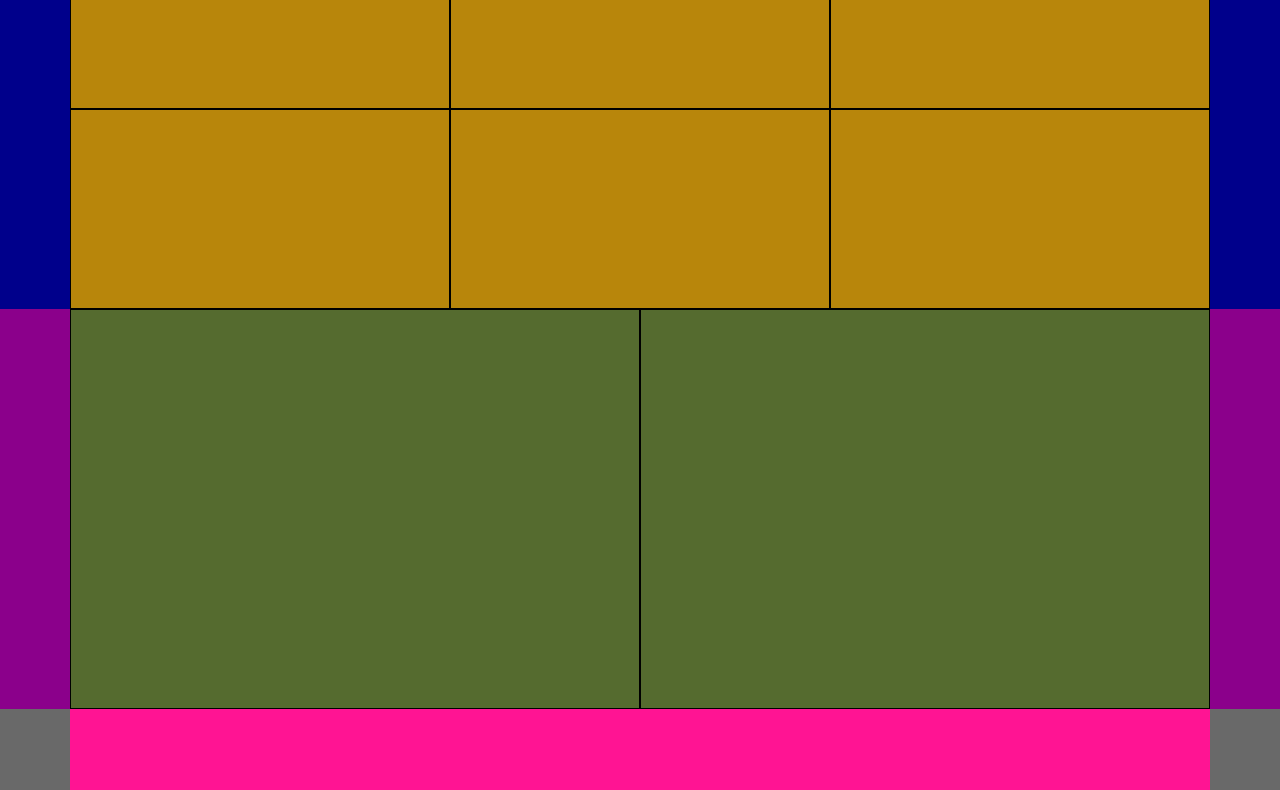
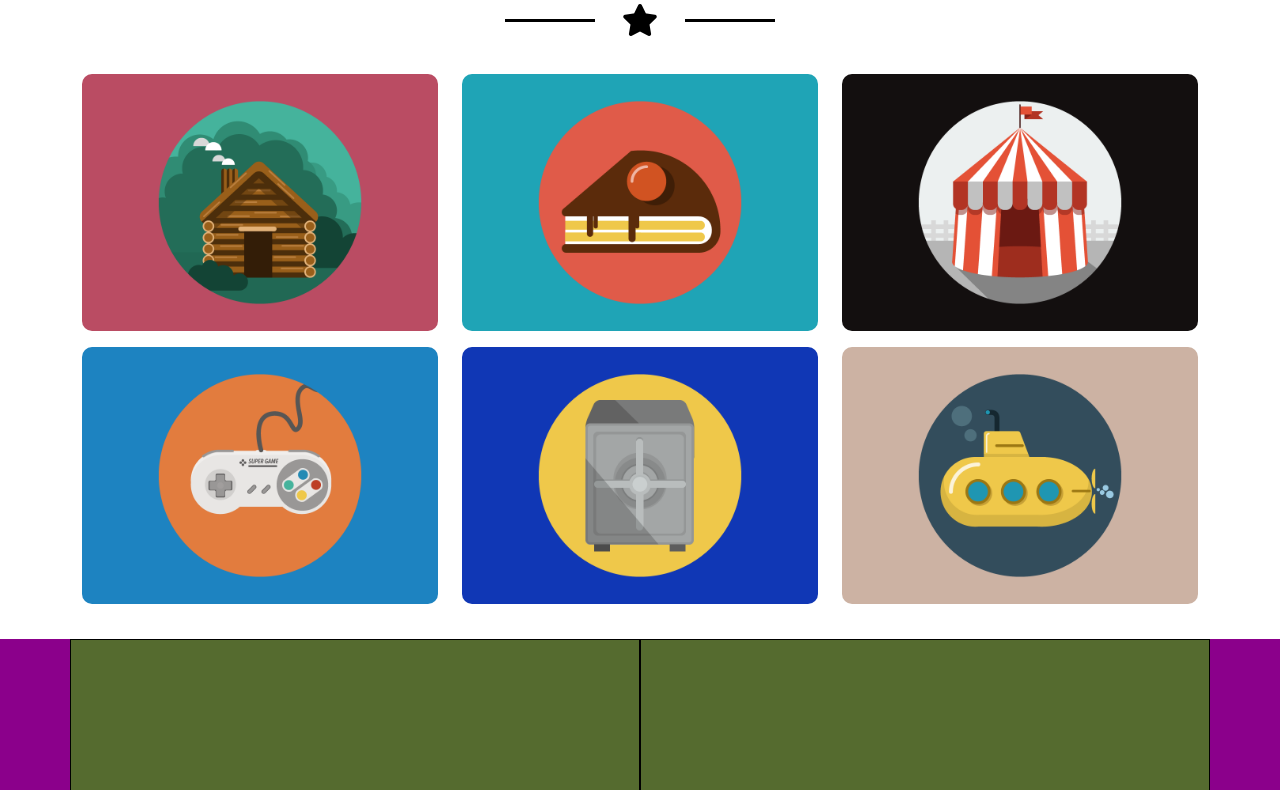
Before and after one commit to Micaela87/html-css-bootstrap-freelancer, a plain HTML site: page index.html in a window 1280 px wide. Shown: the part 727-1517 px from the top of the page. Drawn offline with nearby package versions, Linux system fonts and the light colour scheme.

Commit message:
portfolio completed

```diff
--- a/index.html
+++ b/index.html
@@ -26,7 +26,8 @@
         <div class="container text-center">
             <img src="./resources/img/avatar.svg" alt="avatar">
             <h1>START BOOTSTRAP</h1>
-            <div class="flex-container">
+            <!-- star page break -->
+            <div class="star-flex-container">
                 <div class="star">
                     <div class="row align-items-center">
                         <div class="col gx-0 line"></div>
@@ -35,19 +36,44 @@
                     </div>
                 </div>
             </div>
+            <!-- star page break -->
             <div class="user">GRAFIC ARTIST - WEB DESIGNER - ILLUSTRATOR</div>
         </div>
     </section>
     <!-- portfolio -->
     <section class="portfolio">
-        <div class="container">
-            <div class="row">
-                <div class="col-12 col-md-6 col-lg-4 debug"></div>
-                <div class="col-12 col-md-6 col-lg-4 debug"></div>
-                <div class="col-12 col-md-6 col-lg-4 debug"></div>
-                <div class="col-12 col-md-6 col-lg-4 debug"></div>
-                <div class="col-12 col-md-6 col-lg-4 debug"></div>
-                <div class="col-12 col-md-6 col-lg-4 debug"></div>
+        <div class="container text-center">
+            <h2>PORTFOLIO</h2>
+            <!-- star page break -->
+            <div class="star-flex-container">
+                <div class="star">
+                    <div class="row align-items-center">
+                        <div class="col gx-0 line"></div>
+                        <div class="col gx-0"><i class="fas fa-star"></i></div>
+                        <div class="col gx-0 line"></div>
+                    </div>
+                </div>
+            </div>
+            <!-- star page break -->
+            <div class="row row-cols-1 row-cols-md-2 row-cols-lg-3">
+                <div class="col gy-3 debug">
+                    <img src="./resources/img/cabin.png" alt="cabin">
+                </div>
+                <div class="col gy-3 debug">
+                    <img src="./resources/img/cake.png" alt="cake">
+                </div>
+                <div class="col gy-3 debug">
+                    <img src="./resources/img/circus.png" alt="circus">
+                </div>
+                <div class="col gy-3 debug">
+                    <img src="./resources/img/game.png" alt="game">
+                </div>
+                <div class="col gy-3 debug">
+                    <img src="./resources/img/safe.png" alt="safe">
+                </div>
+                <div class="col gy-3 debug">
+                    <img src="./resources/img/submarine.png" alt="submarine">
+                </div>
             </div>
         </div>
     </section>
--- a/resources/css/style.css
+++ b/resources/css/style.css
@@ -5,7 +5,7 @@ body {
 }
 
 /* star  */
-.flex-container {
+.star-flex-container {
     width: 100%;
     display: flex;
     justify-content: center;
@@ -57,14 +57,29 @@ header {
 
 /* portfolio */
 .portfolio {
-    background-color: darkblue;
+    color: black;
+    padding: 35px 0;
 }
 
-.portfolio .debug {
+.portfolio .star-flex-container {
+    margin: 20px 0;
+}
+
+.portfolio .line {
+    background-color: black;
+}
+
+.portfolio img {
+    width: 100%;
+    height: auto;
+    border-radius: 10px;
+}
+
+/* .portfolio .debug {
     background-color: darkgoldenrod;
     height: 200px;
     border: 1px solid black;
-}
+} */
 
 /* about */
 .about {
```
